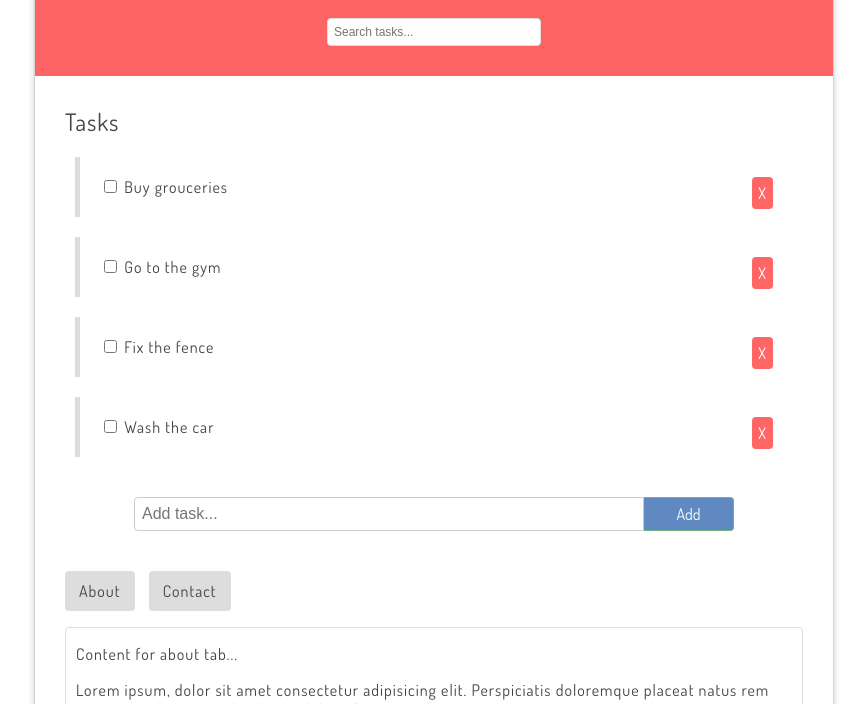
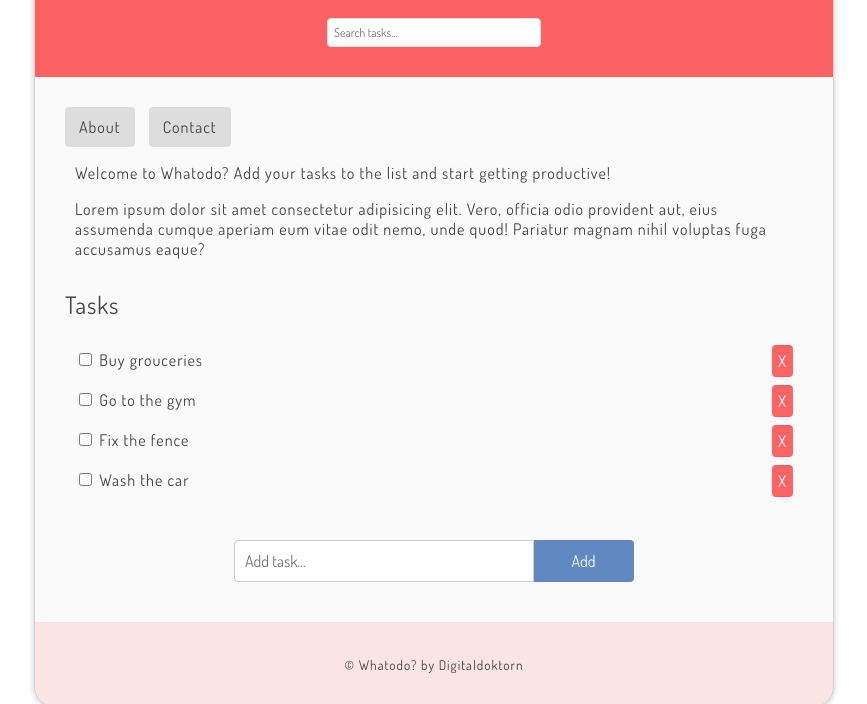
Before and after one commit to Digitaldoktorn/WhatodoApp, a plain HTML site: page index.html in a window 1280 px wide. Shown: the part 96-800 px from the top of the page, without its empty margins (206-1073 px from the left). Drawn offline with Linux system fonts and the light colour scheme.

Commit message:
styling etc

```diff
--- a/index.html
+++ b/index.html
@@ -22,6 +22,23 @@
             </div>
 
         </header>
+        <div id="tabbed-content">
+            <ul class="tabs">
+                <li data-tabtarget="#about" class="active">About</li>
+                <li data-tabtarget="#contact" class="contact">Contact</li>
+            </ul>
+            <div class="panel active" id="about">
+                <p>Welcome to Whatodo? Add your tasks to the list and start getting productive!</p>
+                <p>Lorem ipsum dolor sit amet consectetur adipisicing elit. Vero, officia odio provident aut, eius assumenda cumque aperiam eum vitae odit nemo, unde quod! Pariatur magnam nihil voluptas fuga accusamus eaque?</p>
+
+            </div>
+            <div class="panel" id="contact">
+                <p>Content for contact tab</p>
+                <p>Lorem ipsum dolor sit amet consectetur adipisicing elit. Facere, optio vitae quasi nulla quibusdam
+                    voluptas architecto cupiditate perferendis exercitationem neque dolore molestiae? Dicta quibusdam,
+                    iure doloribus voluptatem maiores dolorem tempora.</p>
+            </div>
+        </div>
         <div id="task-list">
             <h2 class="title">Tasks</h2>
             <ul>
@@ -53,25 +70,7 @@
             <input type="text" placeholder="Add task...">
             <button>Add</button>
         </form>
-        <div id="tabbed-content">
-            <ul class="tabs">
-                <li data-tabtarget="#about" class="active">About</li>
-                <li data-tabtarget="#contact" class="contact">Contact</li>
-            </ul>
-            <div class="panel active" id="about">
-                <p>Content for about tab...</p>
-                <p>Lorem ipsum, dolor sit amet consectetur adipisicing elit. Perspiciatis doloremque placeat natus rem
-                    veritatis! Labore impedit aliquid debitis fugit iste, quidem inventore recusandae voluptatum
-                    reiciendis laudantium architecto veniam voluptatem mollitia!</p>
 
-            </div>
-            <div class="panel" id="contact">
-                <p>Content for contact tab</p>
-                <p>Lorem ipsum dolor sit amet consectetur adipisicing elit. Facere, optio vitae quasi nulla quibusdam
-                    voluptas architecto cupiditate perferendis exercitationem neque dolore molestiae? Dicta quibusdam,
-                    iure doloribus voluptatem maiores dolorem tempora.</p>
-            </div>
-        </div>
 
         <footer>
             <small>&copy; Whatodo? by Digitaldoktorn</small>
--- a/main.js
+++ b/main.js
@@ -20,6 +20,8 @@ document.addEventListener('DOMContentLoaded', function(){
         const taskName = document.createElement('span')
         const deleteBtn = document.createElement('span')
         const checkBox = document.createElement('input')
+        const space = document.createElement('span')
+        space.innerHTML += '&nbsp;'
         checkBox.setAttribute("type", "checkbox")
 
         // add content
@@ -32,6 +34,7 @@ document.addEventListener('DOMContentLoaded', function(){
 
         // append to DOM - the order matters
         li.appendChild(checkBox)
+        li.appendChild(space)
         li.appendChild(taskName)
         li.appendChild(deleteBtn)
         list.appendChild(li)
--- a/style.css
+++ b/style.css
@@ -9,7 +9,12 @@ h1, h2 {
     font-weight: normal;
 }
 
-h1 {
+#page-banner{
+    background: rgba(255, 35, 35, 0.7);
+    padding: 10px 0 10px 0;
+}
+
+header h1 {
     font-size: 42px;
 }
 
@@ -19,6 +24,7 @@ h1 {
     margin: 20px auto;
     border-radius: 6px;
     box-shadow: 0px 1px 6px rgba(0,0,0,0.2);
+    background: rgb(250, 250, 250);
     box-sizing: border-box;
     overflow: hidden;
     border: 1px solid lightgray;
@@ -28,10 +34,7 @@ h1 {
     border-bottom-right-radius: 20px;
 }
 
-#page-banner{
-    background: rgba(255, 35, 35, 0.7);
-    padding: 10px 0 10px 0
-}
+
 #page-banner h1, #page-banner p{
     width: 100%;
     text-align: center;
@@ -47,6 +50,7 @@ h1 {
     border: 1px solid #ddd;
     border-radius: 4px;
     font-size: 12px;
+    font-family: 'Dosis', sans-serif;
     color: #444;
 }
 
@@ -60,14 +64,15 @@ h1 {
 }
 
 #task-list li{
-    padding: 20px;
-    border-left: 5px solid #ddd;
-    margin: 20px 10px;
+    padding: 10px;
 }
 #task-list li:hover{
-    border-color: rgb(95, 137, 192);
+    background: white;
 }
 .delete{
+    position: relative;
+    bottom: 5px;
+
     float: right;
     background: rgba(255, 35, 35, 0.7);
     padding: 6px;
@@ -81,34 +86,36 @@ h1 {
 }
 
 #add-task {
-    width: 600px;
+    right: 132px;
+    width: 400px;
     margin: 0 auto;
 }
 
 #add-task input{
     display: block;
-    margin: 10px 0;
-    padding: 7px;
+    margin: 10px 0 40px 0;
+    padding: 10px;
     border: 1px solid #ccc;
     font-size: 16px;
+    font-family: 'Dosis', sans-serif;
     border-radius: 4px 0 0 4px;
     box-sizing: border-box;
-    width: 85%;
+    width: 300px;
     float: left;
     clear: both;
 }
 
 #add-task button {
-    border: 1px solid rgb(108, 177, 129);
+    border: 1px solid rgb(95, 137, 192);
     background: rgb(95, 137, 192);
-    padding: 6px;
+    padding: 10px 20px;
     font-size: 16px;
     font-family: 'Dosis', sans-serif;
     display: inline-block;
-    margin: 0;
+    margin: 10px 0 40px 0;
     border-radius: 0 4px 4px 0;
     cursor: pointer;
-    width: 15%;
+    width: 100px;
     float: left;
     margin: 10px 0;
     border-left: 0;
@@ -143,7 +150,6 @@ h1 {
 
 #tabbed-content .panel{
     display: none;
-    border: 1px solid #ddd;
     padding: 0 10px;
     border-radius: 4px;
 }
```
